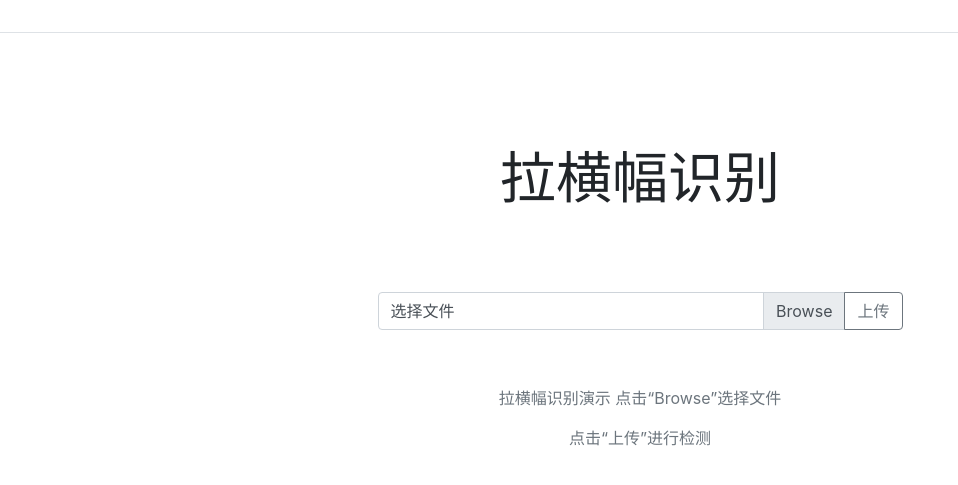
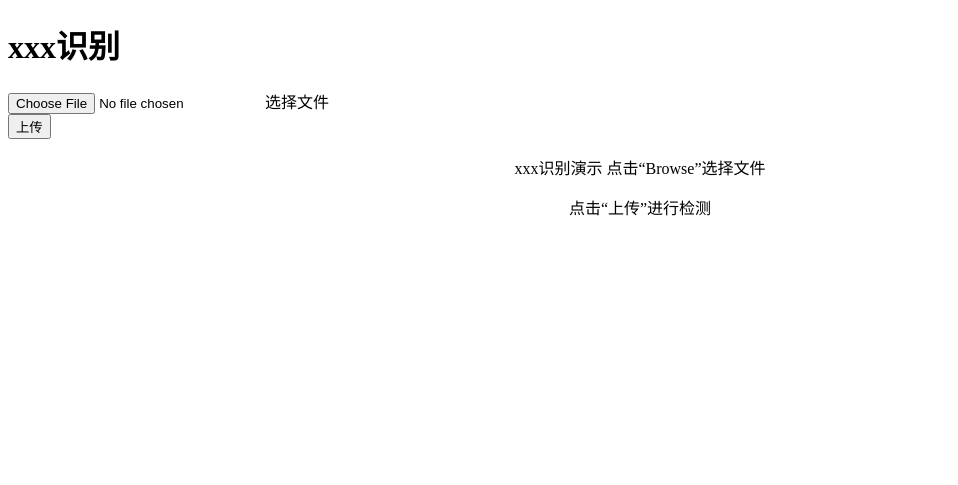
Before and after one commit to Darling-945/yolov5-web-demo, a Flask app: page / in a window 1280 px wide. Shown: the top 485 px of the page, without its empty margins (0-958 px from the left). Run offline with Flask 2, Linux system fonts and the light colour scheme; parts of the project's set-up code (start-up, migrations or seed data) failed here and were passed over; some libraries are stand-ins or nearby versions.

Commit message:
Main interface modification

```diff
--- a/templates/base.html
+++ b/templates/base.html
@@ -1,43 +1,21 @@
 <!DOCTYPE html>
 <!-- saved from url=(0051)https://getbootstrap.com/docs/4.0/examples/pricing/ -->
 <html lang="en">
+
 <head>
   <meta http-equiv="Content-Type" content="text/html; charset=UTF-8" />
 
-    <meta
-      name="viewport"
-      content="width=device-width, initial-scale=1, shrink-to-fit=no"
-    />
+  <meta name="viewport" content="width=device-width, initial-scale=1, shrink-to-fit=no" />
   <meta name="description" content="" />
   <meta name="author" content="" />
 
-    <title>拉横幅识别</title>
+  <title>xxx识别</title>
 
   <!-- Bootstrap core CSS -->
-    <link
-      rel="stylesheet"
-      href="https://stackpath.bootstrapcdn.com/bootstrap/4.4.1/css/bootstrap.min.css"
-      integrity="sha384-Vkoo8x4CGsO3+Hhxv8T/Q5PaXtkKtu6ug5TOeNV6gBiFeWPGFN9MuhOf23Q9Ifjh"
-      crossorigin="anonymous"
-    />
+  <link rel="stylesheet" href="../static/css/style.css" />
 </head>
 
 <body cz-shortcut-listen="true">
-    <div
-      class="d-flex flex-column flex-md-row align-items-center p-3 px-md-4 mb-3 bg-white border-bottom box-shadow"
-    >
-      <h5 class="my-0 mr-md-auto font-weight-normal">
-        <!-- <a href="/">甘蔗地块分割</a> -->
-      </h5>
-      <nav class="my-2 my-md-0 mr-md-3">
-        <!-- <a class="p-2 text-dark" href="/about">About project</a> -->
-      </nav>
-      <!-- <a
-        class="btn btn-outline-primary"
-        href="/download"
-        >Download Paper</a
-      > -->
-    </div>
   <div class="container">
     {% block content %}{% endblock %}
   </div>
@@ -115,21 +93,15 @@
   <!-- Bootstrap core JavaScript
     ================================================== -->
   <!-- Placed at the end of the document so the pages load faster -->
-    <script
-      src="https://code.jquery.com/jquery-3.4.1.slim.min.js"
+  <script src="https://code.jquery.com/jquery-3.4.1.slim.min.js"
     integrity="sha384-J6qa4849blE2+poT4WnyKhv5vZF5SrPo0iEjwBvKU7imGFAV0wwj1yYfoRSJoZ+n"
-      crossorigin="anonymous"
-    ></script>
-    <script
-      src="https://cdn.jsdelivr.net/npm/popper.js@1.16.0/dist/umd/popper.min.js"
+    crossorigin="anonymous"></script>
+  <script src="https://cdn.jsdelivr.net/npm/popper.js@1.16.0/dist/umd/popper.min.js"
     integrity="sha384-Q6E9RHvbIyZFJoft+2mJbHaEWldlvI9IOYy5n3zV9zzTtmI3UksdQRVvoxMfooAo"
-      crossorigin="anonymous"
-    ></script>
-    <script
-      src="https://stackpath.bootstrapcdn.com/bootstrap/4.4.1/js/bootstrap.min.js"
+    crossorigin="anonymous"></script>
+  <script src="https://stackpath.bootstrapcdn.com/bootstrap/4.4.1/js/bootstrap.min.js"
     integrity="sha384-wfSDF2E50Y2D1uUdj0O3uMBJnjuUD4Ih7YwaYd1iqfktj0Uod8GCExl3Og8ifwB6"
-      crossorigin="anonymous"
-    ></script>
+    crossorigin="anonymous"></script>
 
   <script>
     $("#inputGroupFile").on("change", function () {
@@ -146,4 +118,5 @@
     });
   </script>
 </body>
+
 </html>
--- a/templates/index.html
+++ b/templates/index.html
@@ -5,8 +5,8 @@
   <div class="row">
     <div class="col-sm-8 offset-sm-2">
       <div class="pricing-header px-3 py-3 pt-md-5 pb-md-4 mx-auto text-center">
-        <h1 class="display-4 p-5">拉横幅识别</h1>
-        <!-- <p>仅作拉横幅识别演示用<br><br>
+        <h1 class="display-4 p-5">xxx识别</h1>
+        <!-- <p>仅作xxx识别演示用<br><br>
         </p> -->
       </div>
     </div>
@@ -32,7 +32,7 @@
     <div class="col-12 text-center">
       <center>
         <p class="text-muted">
-          拉横幅识别演示 点击“Browse”选择文件
+          xxx识别演示 点击“Browse”选择文件
         </p>
         <p class="text-muted">
           点击“上传”进行检测
--- a/templates/inference.html
+++ b/templates/inference.html
@@ -5,7 +5,7 @@
 <div class="container p-5">
     <div class="p-3"><center>
         <h3 class="text-muted">
-          横幅检测结果演示
+          结果演示
         </h3>
       </center></div>
     <div class="row">
```
Lines whose indentation alone changed are shown as unchanged.
